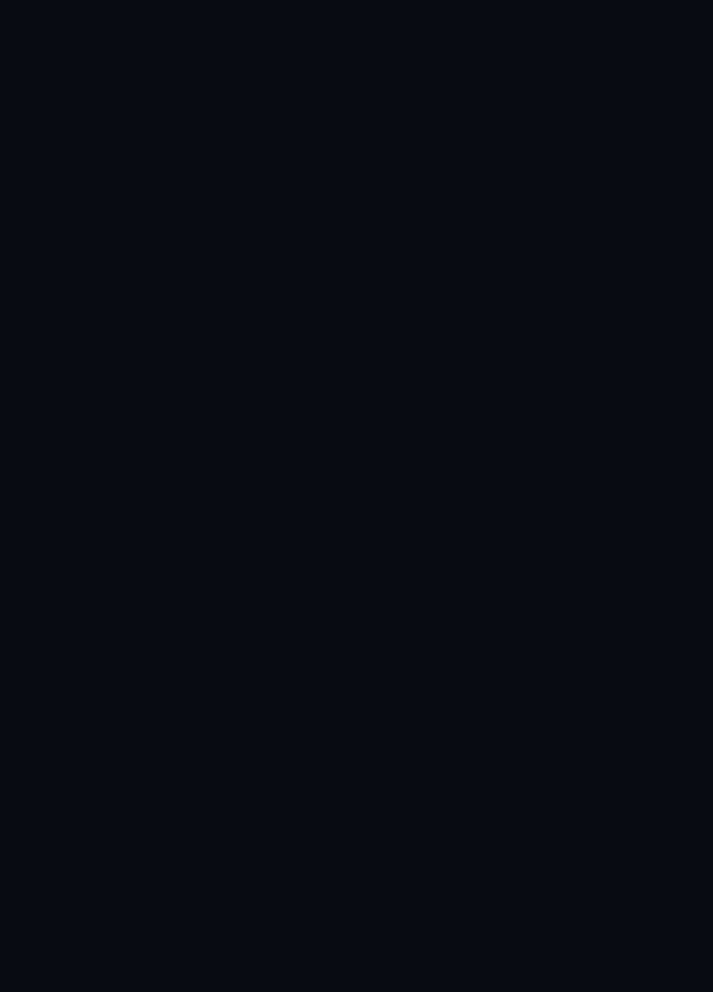
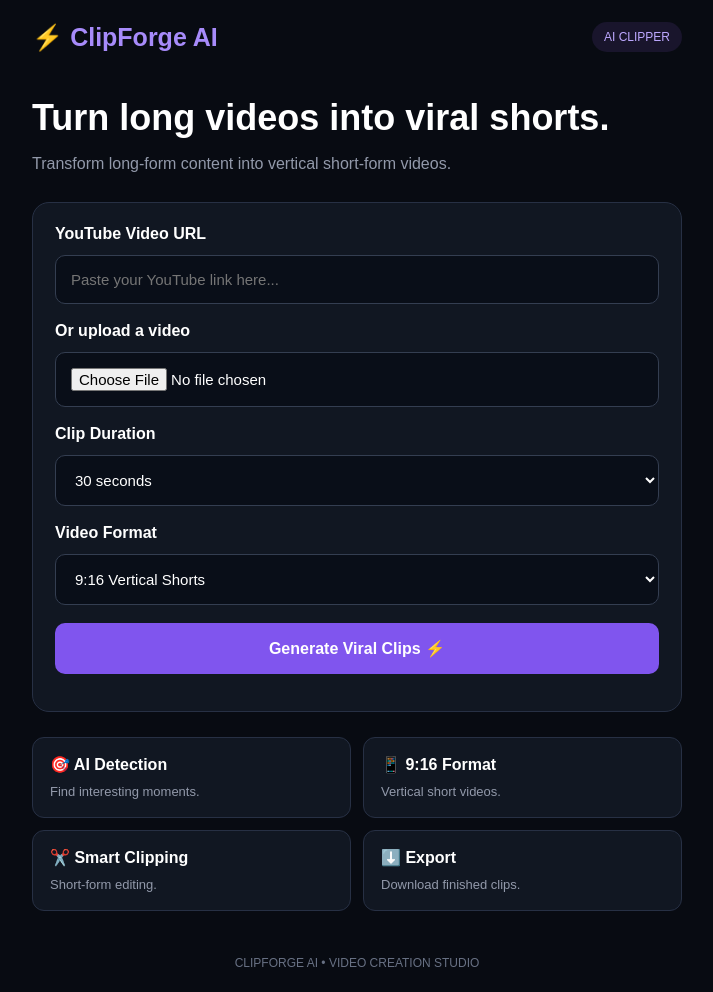
Before and after one commit to Cliper-pro/clipforge-ai, a plain HTML site: page index.html in a window 1280 px wide. Shown: the whole page, without its empty margins (283-996 px from the left). Before the commit the page ends 800 px from the top, so only its background shows below. Drawn offline with Linux system fonts and the light colour scheme.

Commit message:
Add features section and video processing UI

```diff
--- a/index.html
+++ b/index.html
@@ -101,4 +101,105 @@ button:active {
   margin-top: 12px;
 }
 
-.features {
+.features {  display: grid;
+  grid-template-columns: 1fr 1fr;
+  gap: 12px;
+  margin-top: 25px;
+}
+
+.feature {
+  background: #111722;
+  border: 1px solid #273044;
+  border-radius: 12px;
+  padding: 17px;
+}
+
+.feature strong {
+  display: block;
+  margin-bottom: 8px;
+}
+
+.feature span {
+  color: #9299aa;
+  font-size: 13px;
+}
+
+#status {
+  margin-top: 15px;
+  color: #bda8ff;
+  font-size: 14px;
+}
+
+footer {
+  text-align: center;
+  margin-top: 45px;
+  color: #687184;
+  font-size: 12px;
+}
+</style>
+</head>
+
+<body>
+
+<div class="container">
+
+<header>
+  <div class="logo">⚡ ClipForge AI</div>
+  <div class="badge">AI CLIPPER</div>
+</header>
+
+<h1>Turn long videos into viral shorts.</h1>
+<p>Transform long-form content into vertical short-form videos.</p>
+
+<div class="card">
+<label>YouTube Video URL</label>
+<input id="videoUrl" type="url" placeholder="Paste your YouTube link here...">
+
+<label>Or upload a video</label>
+<input id="videoFile" type="file" accept="video/*">
+
+<label>Clip Duration</label>
+<select id="duration">
+<option>30 seconds</option>
+<option>40 seconds</option>
+<option>45 seconds</option>
+<option>60 seconds</option>
+</select>
+
+<label>Video Format</label>
+<select id="format">
+<option>9:16 Vertical Shorts</option>
+<option>16:9 Landscape</option>
+</select>
+
+<button onclick="startProcessing()">Generate Viral Clips ⚡</button>
+<p id="status"></p>
+</div>
+
+<div class="features">
+<div class="feature"><strong>🎯 AI Detection</strong><span>Find interesting moments.</span></div>
+<div class="feature"><strong>📱 9:16 Format</strong><span>Vertical short videos.</span></div>
+<div class="feature"><strong>✂️ Smart Clipping</strong><span>Short-form editing.</span></div>
+<div class="feature"><strong>⬇️ Export</strong><span>Download finished clips.</span></div>
+</div>
+
+<footer>CLIPFORGE AI • VIDEO CREATION STUDIO</footer>
+</div>
+
+<script>
+function startProcessing() {
+  const url = document.getElementById("videoUrl").value;
+  const file = document.getElementById("videoFile").files[0];
+  const status = document.getElementById("status");
+
+  if (!url && !file) {
+    status.textContent = "Please enter a video URL or upload a video.";
+    return;
+  }
+
+  status.textContent = "Interface ready. Video processing engine will be connected next.";
+}
+</script>
+
+</body>
+</html>
```
